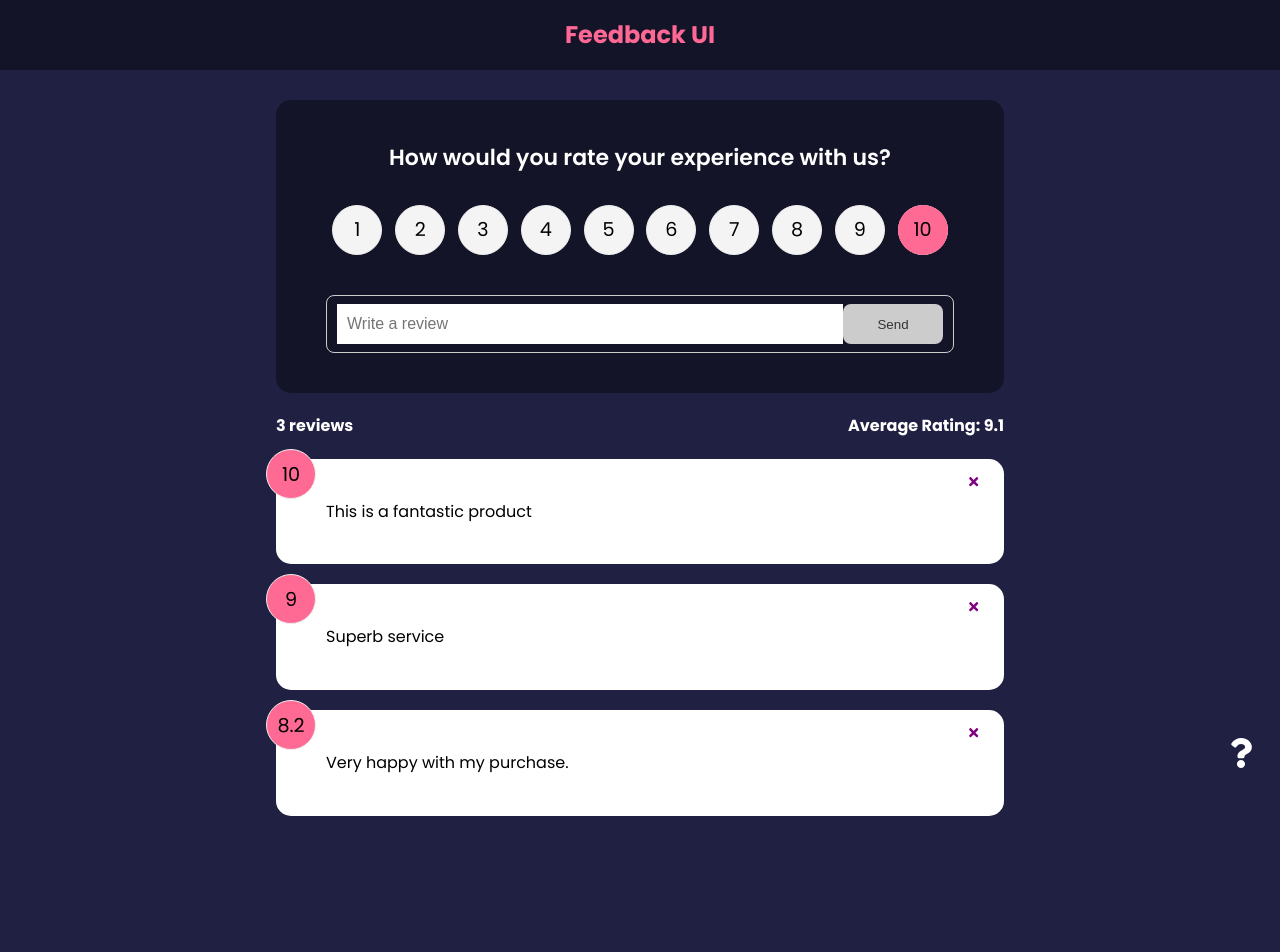
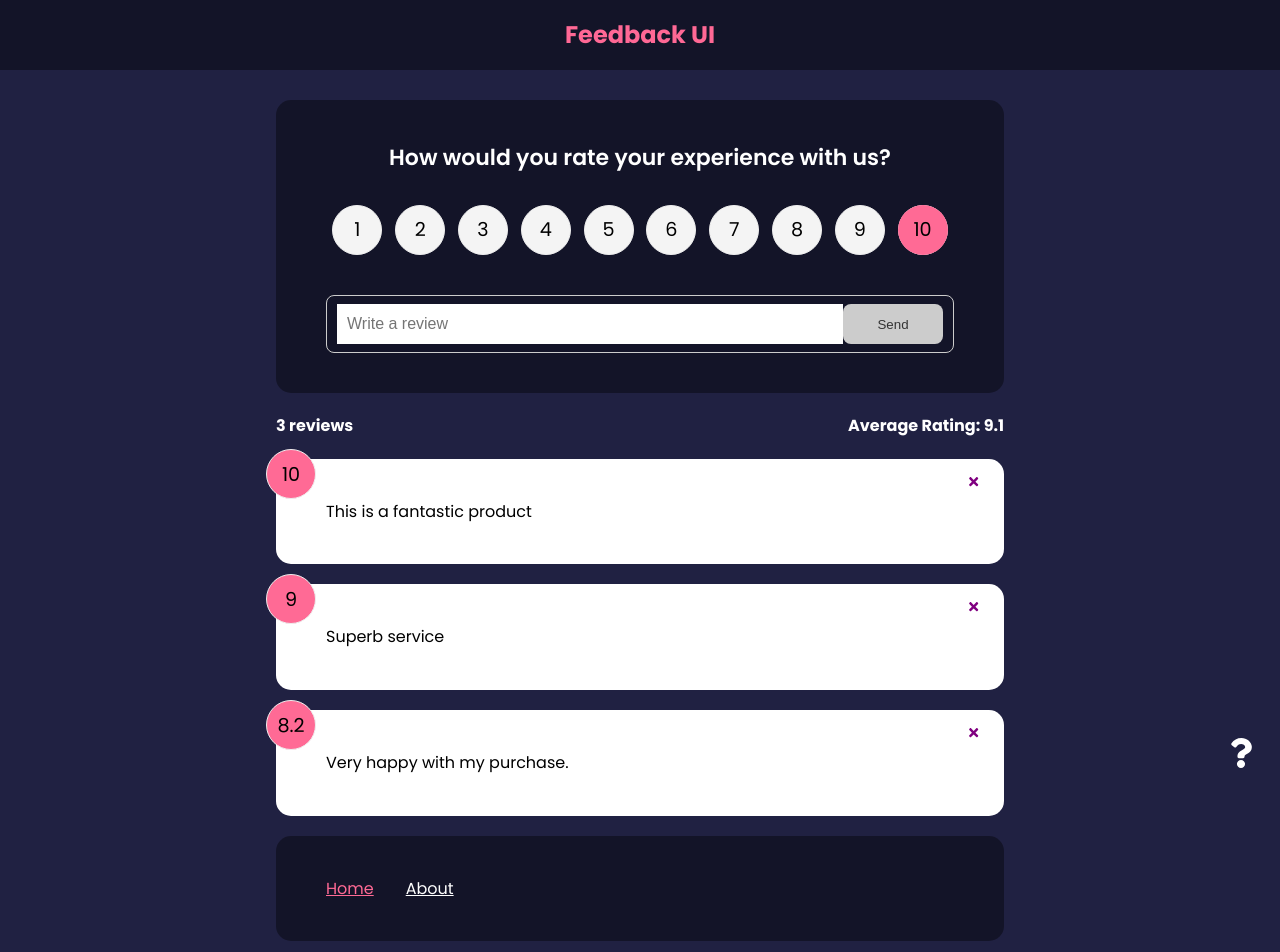
Before and after one commit to Nadia982/Feedback-App, a React (Create React App) app: page / in a window 1280 px wide. Shown: the top 952 px of the page. Before the commit the page ends 836 px from the top, so only its background shows below. Built offline with nearby package versions, Linux system fonts and the light colour scheme.

Commit message:
added NavLink for internal menu (with active class)

```diff
--- a/src/App.js
+++ b/src/App.js
@@ -1,5 +1,6 @@
 import { v4 as uuidv4 } from "uuid";
-import { BrowserRouter as Router, Route, Routes } from "react-router-dom";
+import { BrowserRouter as Router, Route, Routes, NavLink } from "react-router-dom";
+import Card from './components/shared/Card';
 import { useState } from "react";
 import Header from "./components/Header";
 import FeedbackList from "./components/FeedbackList";
@@ -45,6 +46,14 @@
 
           <Route path="/about" element={<AboutPage />} />
         </Routes>
+        <Card>
+          <NavLink to="/" activeClassName="active" className="bottom-menu">
+            Home
+          </NavLink>
+          <NavLink to="/about" activeClassName="active" className="bottom-menu">
+            About
+          </NavLink>
+        </Card>
         <AboutIconLink/>
       </div>
     </Router>
--- a/src/index.css
+++ b/src/index.css
@@ -4,6 +4,10 @@
     margin: 0;
     padding: 0;
     box-sizing: border-box;
+}
+
+.bottom-menu.active{
+  color: #ff6a95;
 }
 
 body {
@@ -216,7 +220,11 @@
     margin: 1rem 0;
 }
 
-
+.bottom-menu {
+  color: #fff;
+  width: 50px;
+  margin-right: 2rem;
+}
 
 @media (max-width: 600px) {
     .rating li {
```
